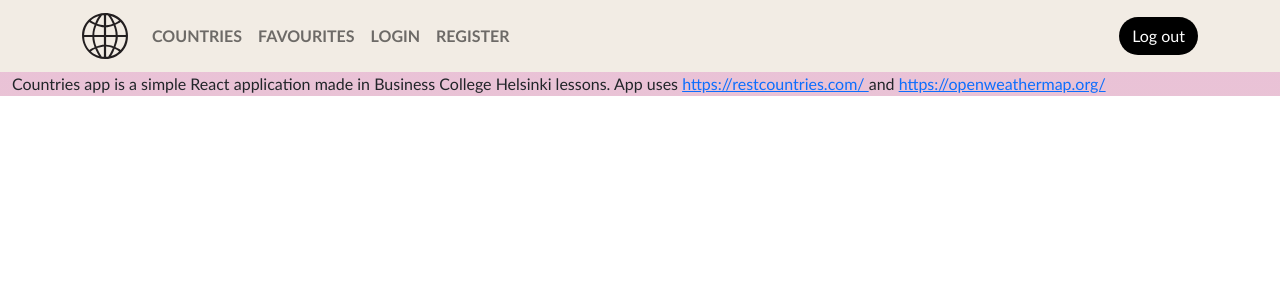
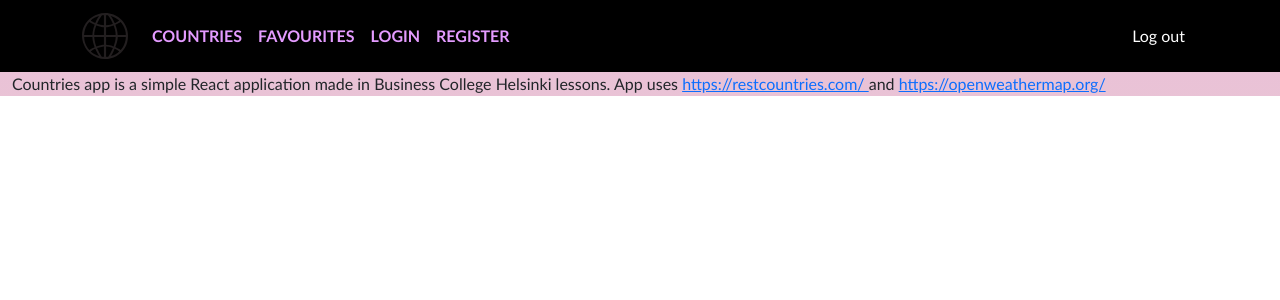
Before and after one commit to pixelsnow/countries_app_redux_bootstrap, a React (Create React App) app: page / in a window 1280 px wide. Shown: the top 300 px of the page. Built offline with nearby package versions, Linux system fonts and the light colour scheme; no server answers.

Commit message:
add borders links

```diff
--- a/src/components/CountriesSingle.jsx
+++ b/src/components/CountriesSingle.jsx
@@ -1,8 +1,9 @@
 import React, { useEffect, useState } from "react";
 import axios from "axios";
-import { useLocation, useNavigate, useParams } from "react-router-dom";
+import { NavLink, useLocation, useNavigate, useParams } from "react-router-dom";
 import { Col, Container, Row, Image, Button, Spinner } from "react-bootstrap";
 import countryService from "../services/countries";
+import { LinkContainer } from "react-router-bootstrap";
 
 const CountriesSingle = () => {
   const location = useLocation();
@@ -41,8 +42,8 @@ const CountriesSingle = () => {
     } else {
       console.log("no state");
       countryService.getSingle(single).then((res) => {
-        country = res.data;
-        console.log("country fetched", res.data);
+        setCountry(res.data);
+
         axios
           .get(
             `https://api.openweathermap.org/data/2.5/weather?q=${country.capital}&units=metric&appid=${process.env.REACT_APP_OPENWEATHER_KEY}`
@@ -58,7 +59,7 @@ const CountriesSingle = () => {
           });
       });
     }
-  }, [country]);
+  }, [country, location.state.country, single]);
 
   useEffect(() => {
     const codes = location.state.country.borders;
@@ -68,8 +69,8 @@ const CountriesSingle = () => {
     );
     Promise.all(promises).then((values) => {
       console.log(values);
-      console.log(values.map((country) => country.data[0].name.common));
-      setBorders(values.map((country) => country.data[0].name.common));
+      console.log(values.map((country) => country.data[0]));
+      setBorders(values.map((country) => country.data[0]));
     });
   }, [location.state.country.borders]);
 
@@ -134,7 +135,16 @@ const CountriesSingle = () => {
           )}
           <h3>Borders:</h3>
           <div>
-            {borders ? borders.map((country) => <div>{country}</div>) : "none"}
+            {borders
+              ? borders.map((country) => (
+                  <NavLink
+                    to={`/countries/${country.name.common}`}
+                    state={{ country: country }}
+                  >
+                    <div>{country.name.common}</div>
+                  </NavLink>
+                ))
+              : "none"}
           </div>
         </Col>
       </Row>
--- a/src/pages/Layout.jsx
+++ b/src/pages/Layout.jsx
@@ -13,7 +13,7 @@ const Layout = () => {
   return (
     <Container className="main-container" fluid>
       <Row>
-        <Navbar variant="light">
+        <Navbar variant="dark">
           <Container className="justify-content-end">
             <LinkContainer to="/">
               <Navbar.Brand>
--- a/src/styles/header.css
+++ b/src/styles/header.css
@@ -1,7 +1,15 @@
 .navbar {
-  background-color: #f2ece4;
+  background-color: #000000;
   text-transform: uppercase;
   font-weight: 600;
+  color: white;
+}
+
+.navbar-nav a {
+  color: rgb(228, 155, 255);
+}
+
+.navbar-nav a:active {
 }
 
 .navbar-brand {
```
